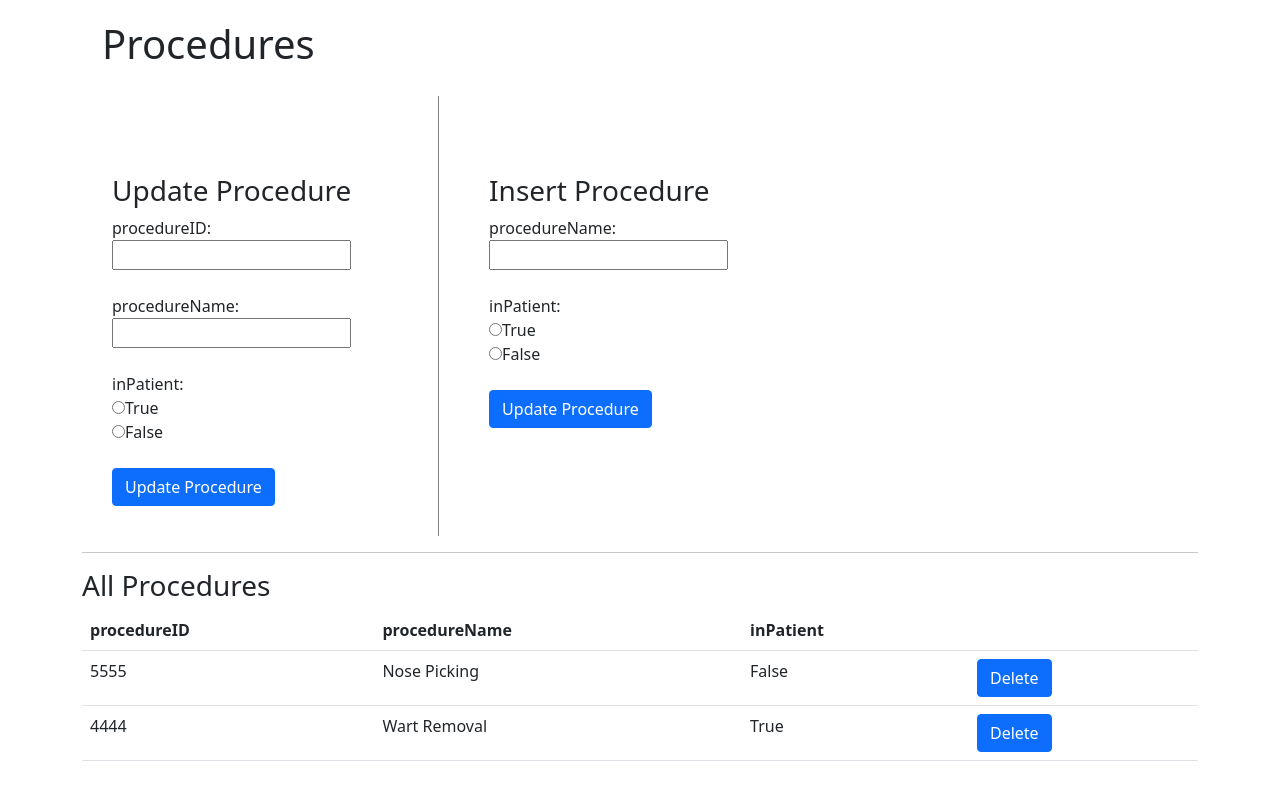
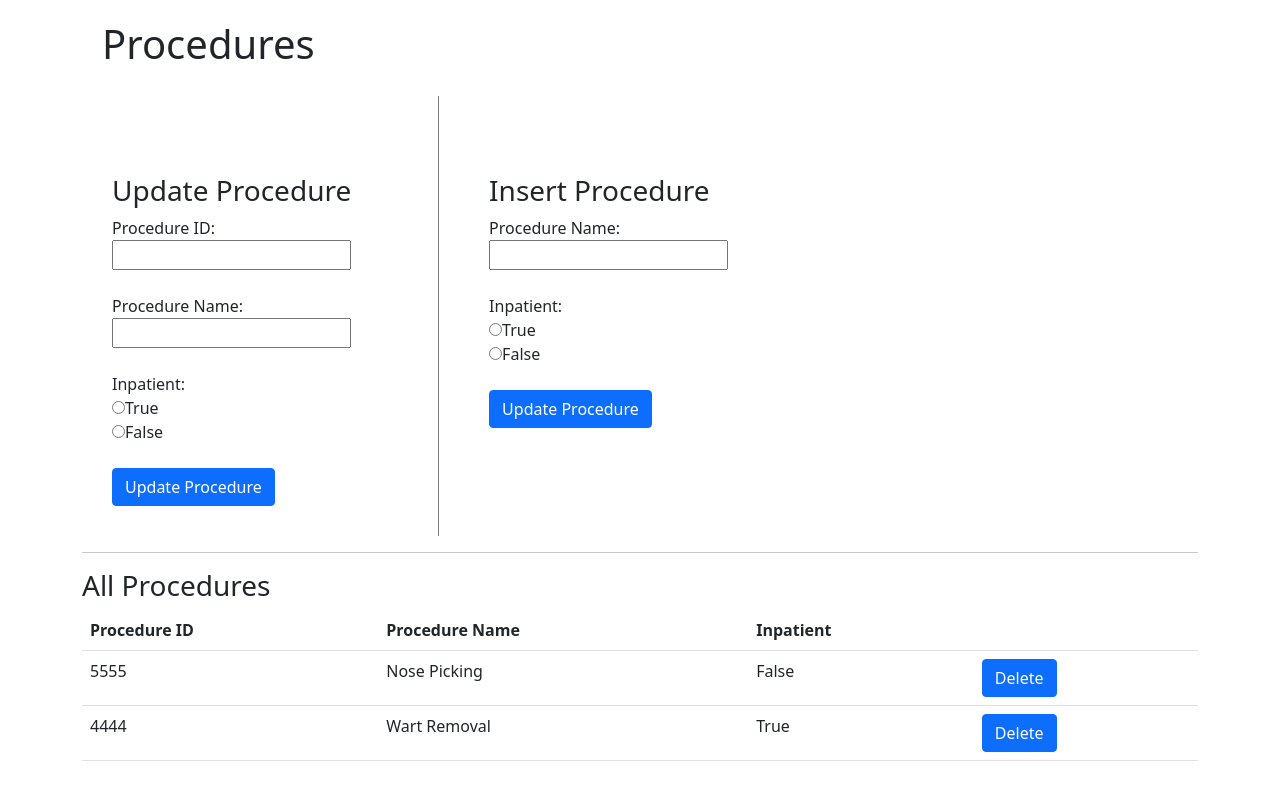
Before and after one commit to JerameKim/ParagonHealthcarePortal, a Flask app: page /procedures in a window 1280 px wide. Shown: the part 86-893 px from the top of the page. Run offline with Flask 2, Linux system fonts and the light colour scheme; some libraries are stand-ins or nearby versions.

Commit message:
Fixed naming inconsistencies

```diff
--- a/templates/patients.html
+++ b/templates/patients.html
@@ -67,6 +67,7 @@
             <th>Patient First</th>
             <th>Patient Last</th>
             <th>Patient DOB</th>
+            <th>Patient Primary Care Physician</th>
             <th></th>
         </tr>
         <tr>
@@ -74,6 +75,7 @@
             <td>Andrew</td>
             <td>Armadillo</td>
             <td>01/01/1111</td>
+            <td>Elmo Elkanasd</td>
             <th><button type="button" class="btn btn-primary">Delete</button></th>
         </tr>
         <tr>
@@ -81,6 +83,7 @@
             <td>Zachary</td>
             <td>Zucchini</td>
             <td>02/02/2222</td>
+            <td>Darla Dangerfield</td>
             <th><button type="button" class="btn btn-primary">Delete</button></th>
         </tr>
     </table>
--- a/templates/procedures.html
+++ b/templates/procedures.html
@@ -24,11 +24,11 @@
             <h3>Update Procedure</h3>
 
             <form>
-                <label for="procedureID">procedureID: </label><br>
+                <label for="procedureID">Procedure ID: </label><br>
                 <input type="text" id="procedureID"><br><br>
-                <label for="procedureName">procedureName: </label><br>
+                <label for="procedureName">Procedure Name: </label><br>
                 <input type="text" id="procedureName"><br><br>
-                <label for="inPatient">inPatient: </label><br>
+                <label for="inPatient">Inpatient: </label><br>
                 <input type="radio" id="patientFirst">True<br>
                 <input type="radio" id="patientFirst">False<br>
             </form>
@@ -42,9 +42,9 @@
             <h3>Insert Procedure</h3>
 
             <form>
-                <label for="procedureName">procedureName: </label><br>
+                <label for="procedureName">Procedure Name: </label><br>
                 <input type="text" id="procedureName"><br><br>
-                <label for="inPatient">inPatient: </label><br>
+                <label for="inPatient">Inpatient: </label><br>
                 <input type="radio" id="patientFirst">True<br>
                 <input type="radio" id="patientFirst">False<br>
             </form>
@@ -56,9 +56,9 @@
     <h3>All Procedures</h3>
     <table class="table">
         <tr>
-            <th>procedureID</th>
-            <th>procedureName</th>
-            <th>inPatient</th>
+            <th>Procedure ID</th>
+            <th>Procedure Name</th>
+            <th>Inpatient</th>
             <th></th>
         </tr>
         <tr>
```
